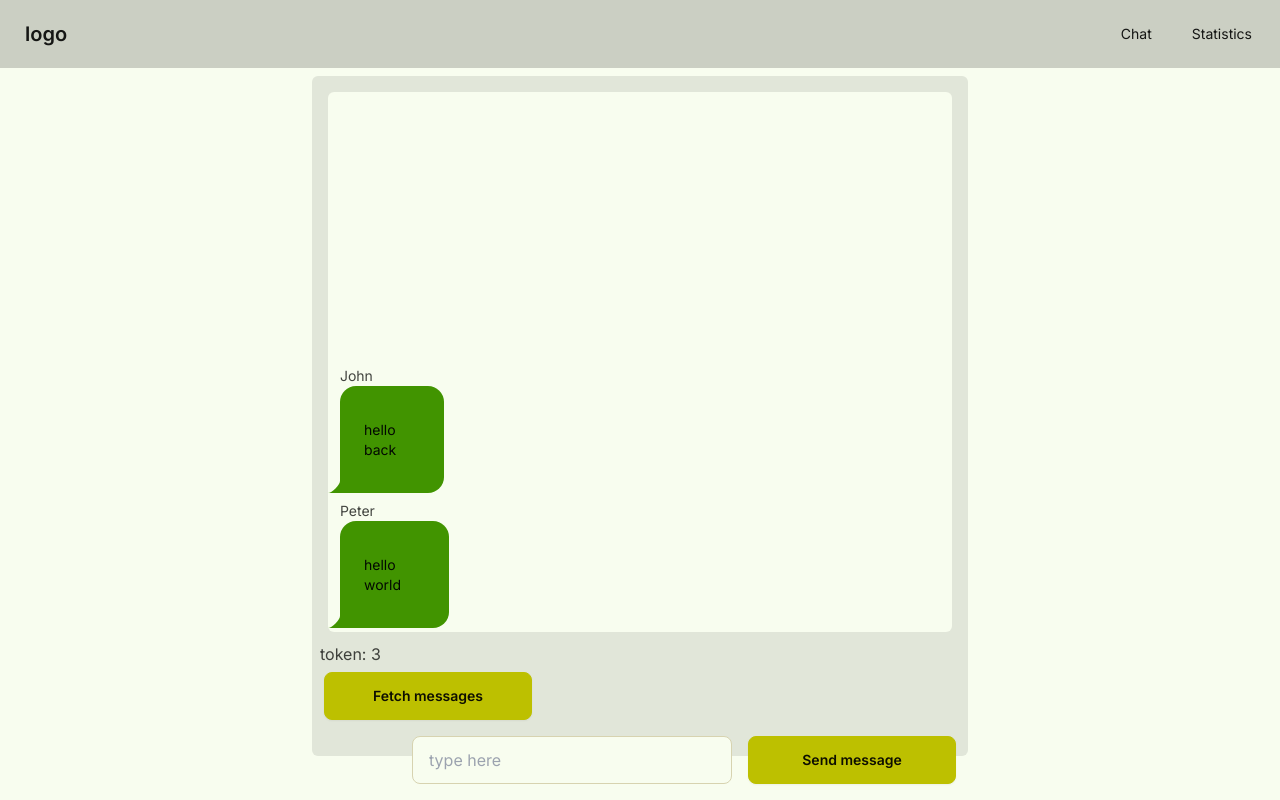
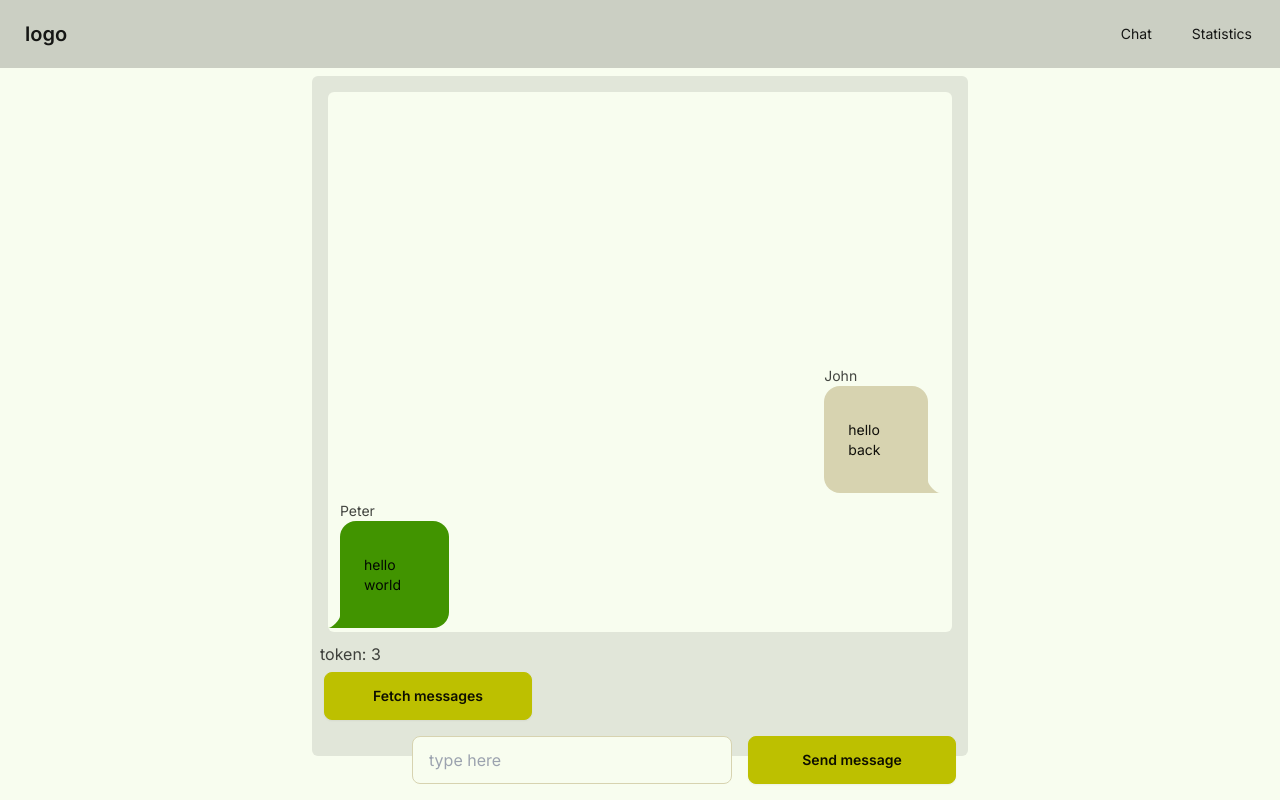
Before and after one commit to Infinite-Loopers2024/slow-chat-final, a Next.js app: page /chat in a window 1280 px wide. Built offline with nearby package versions, Linux system fonts and the light colour scheme.

Commit message:
seperated users from user messages
Co-authored-by: Ali <lali.mohseni05@yahoo.se>
Co-authored-by: Love <love.bellinder@gmail.com>
Co-authored-by: Adrienn <apozsgai97@gmail.com>

```diff
--- a/src/features/chat/action.ts
+++ b/src/features/chat/action.ts
@@ -8,7 +8,7 @@ import { chatFeature } from "./instance";
 export async function addMessage(formData: FormData) {
   const content = formData.get("messages") as string;
   const id: string = v4();
-  const userName = "Peteer";
+  const userName = "Peter";
   const timeStamp = new Date().toISOString();
 
   if (content) {
--- a/src/features/chat/message-board.tsx
+++ b/src/features/chat/message-board.tsx
@@ -9,7 +9,7 @@ export default function MessageBoard({
 }: {
   messages: MessageType[];
 }) {
-  const currentUserId = "1"
+  const currentUserName = "Peter";
   return (
     <>
       <div
@@ -17,10 +17,14 @@ export default function MessageBoard({
         className="h-5/6 bg-base-100 rounded-md m-2 overflow-auto flex flex-col-reverse"
       >
         {messages.map((message) => (
-          <Message key={message.id} message={message} />
+          <Message
+            key={message.id}
+            message={message}
+            isCurrentUser={message.userName === currentUserName}
+          />
         ))}
       </div>
-      <TokenCount currentUserId = {currentUserId}/>
+      <TokenCount currentUserName={currentUserName} />
     </>
   );
 }
--- a/src/features/chat/message.tsx
+++ b/src/features/chat/message.tsx
@@ -1,13 +1,24 @@
 import React from "react";
 import { MessageType } from "./chat";
 
-export default function Message({ message }: { message: MessageType }) {
+export default function Message({
+  message,
+  isCurrentUser,
+}: {
+  message: MessageType;
+  isCurrentUser: boolean;
+}) {
+  const { userName, content } = message;
+  const className = isCurrentUser ? "chat chat-start" : "chat chat-end";
+  const styling = isCurrentUser
+    ? "chat-bubble chat-bubble-primary"
+    : "chat-bubble chat-bubble-warning";
   return (
-    <div className="chat chat-start">
+    <div className={className}>
       <div className="chat-header">
-        {message.userName}
-        <div className="chat-bubble chat-bubble-primary">
-          <p className="p-2">{message.content}</p>
+        {userName}
+        <div className={styling}>
+          <p className="p-2">{content}</p>
         </div>
       </div>
     </div>
--- a/src/features/chat/token-count.tsx
+++ b/src/features/chat/token-count.tsx
@@ -1,10 +1,14 @@
 "use client";
 import React from "react";
 import { revalidateMessages } from "@/src/features/chat/action";
-import tokens from "../../fixtures/fetch-tokens.json"
+import tokens from "../../fixtures/fetch-tokens.json";
 
-export default function TokenCount({currentUserId}:{currentUserId: string}) {
-  const currentUser = tokens.find((user)=>user.id === currentUserId)
+export default function TokenCount({
+  currentUserName,
+}: {
+  currentUserName: string;
+}) {
+  const currentUser = tokens.find((user) => user.userName === currentUserName);
   return (
     <>
       <div id="counter" className="mr-20">
```
